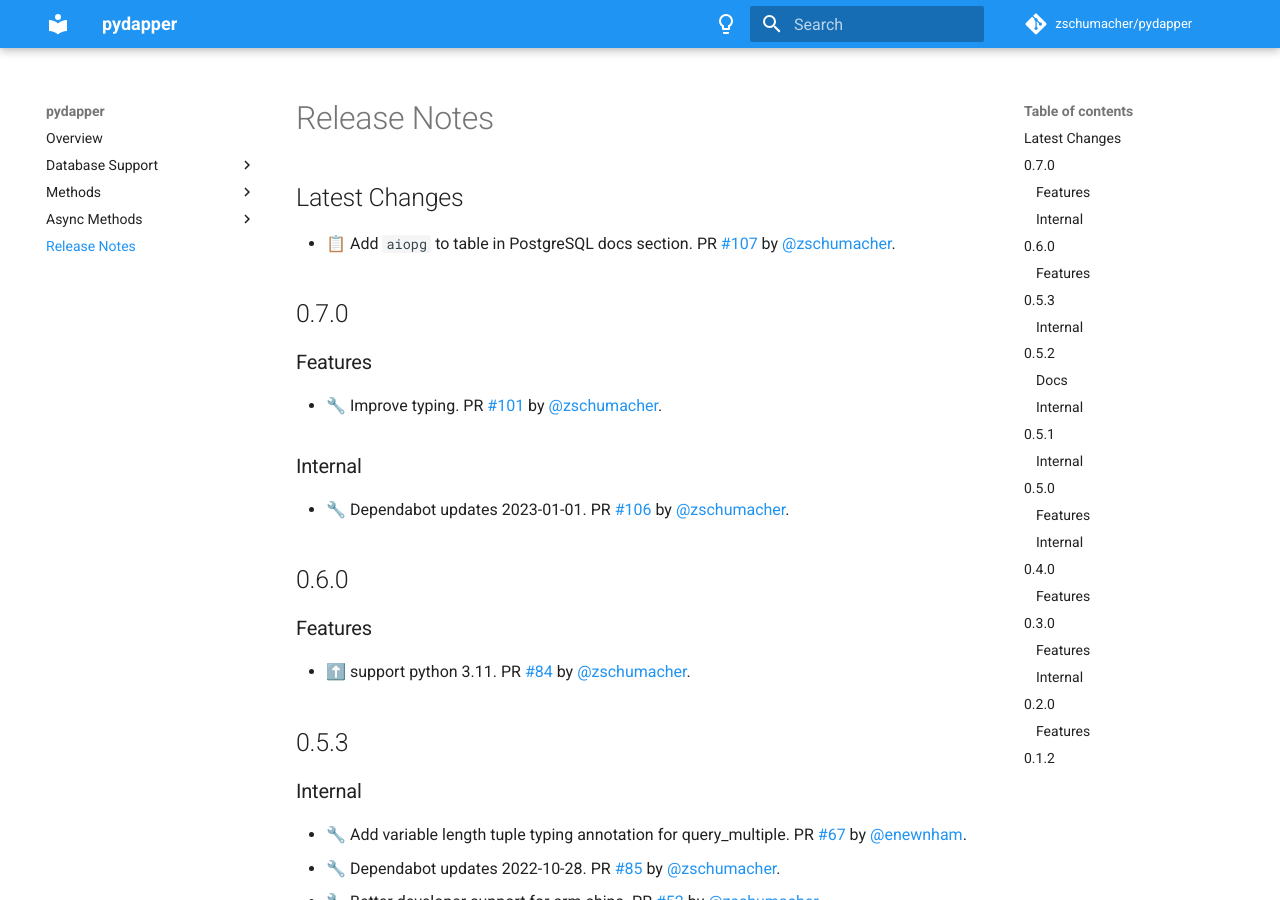
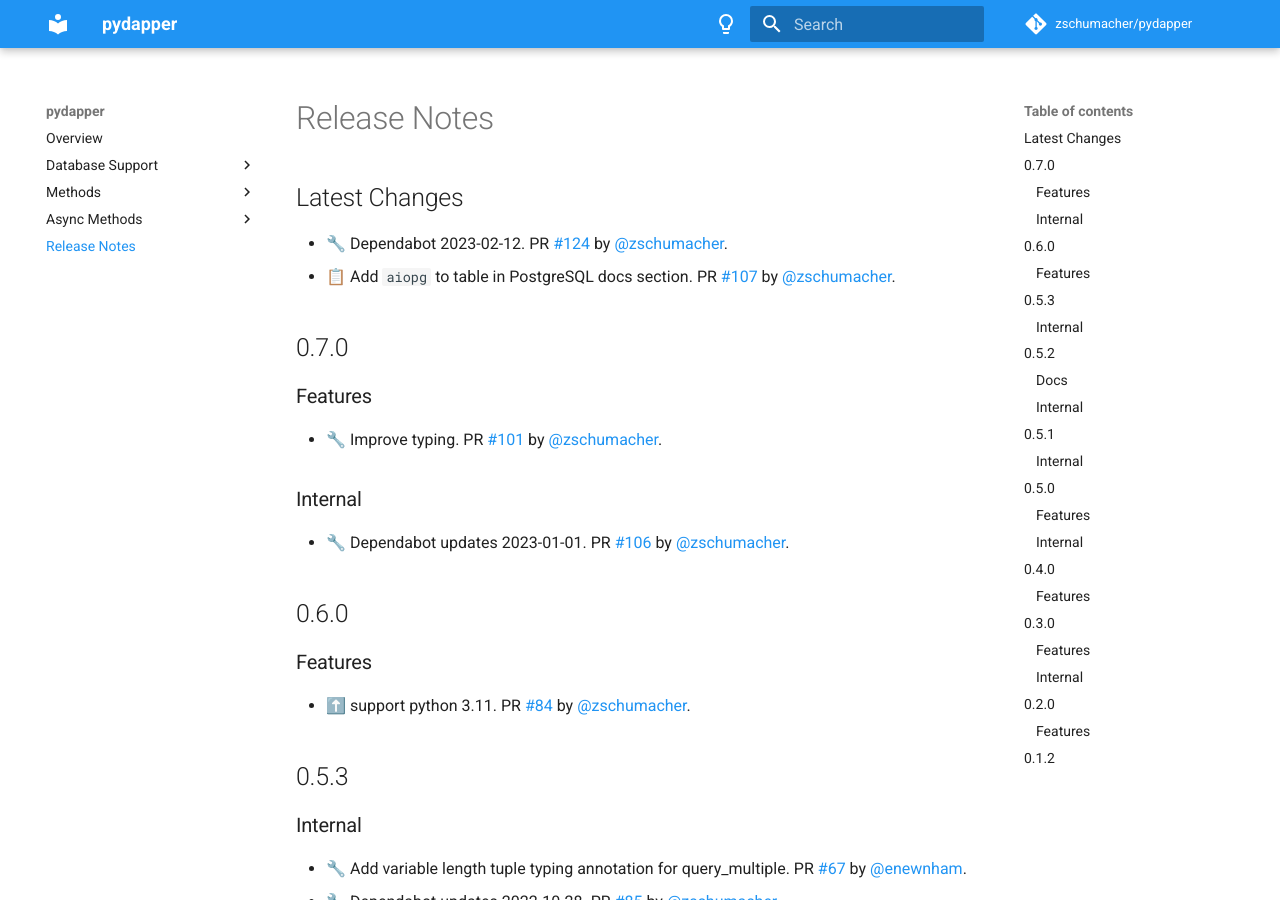
Before and after one commit to zschumacher/pydapper, an MkDocs documentation site: the page built from docs/release_notes.md, in a window 1280 px wide and 900 px high. Built offline with MkDocs 1.6.1 and Material for MkDocs 9.7.7, drawn with Linux system fonts in a browser that asks for light colours; comment, search, counter and statistics services are not loaded.

Commit message:
📝 Update release notes

```diff
--- a/docs/release_notes.md
+++ b/docs/release_notes.md
@@ -1,6 +1,7 @@
 
 ## Latest Changes
 
+* 🔧 Dependabot 2023-02-12. PR [#124](https://github.com/zschumacher/pydapper/pull/124) by [@zschumacher](https://github.com/zschumacher).
 * 📋 Add `aiopg` to table in PostgreSQL docs section. PR [#107](https://github.com/zschumacher/pydapper/pull/107) by [@zschumacher](https://github.com/zschumacher).
 ## 0.7.0
 ### Features
```
